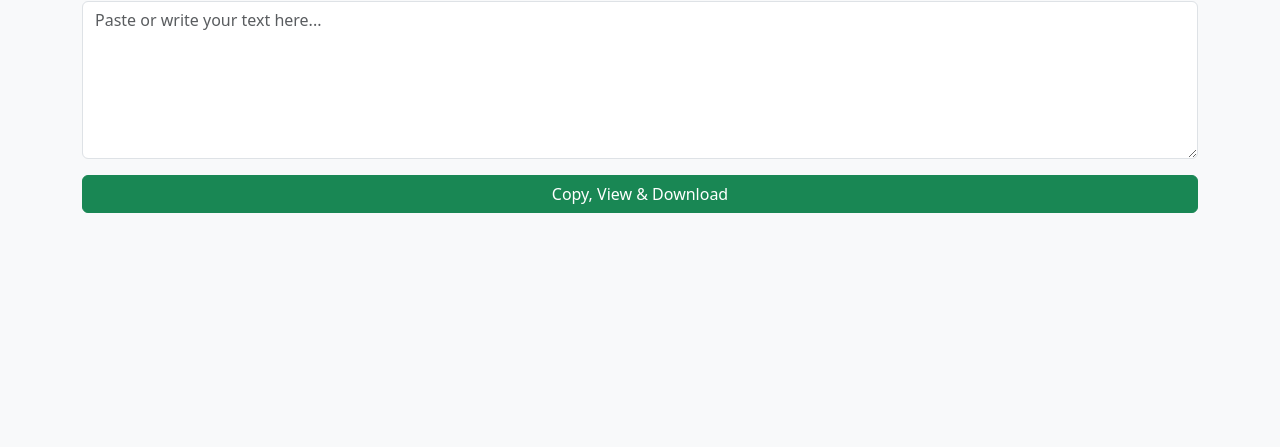
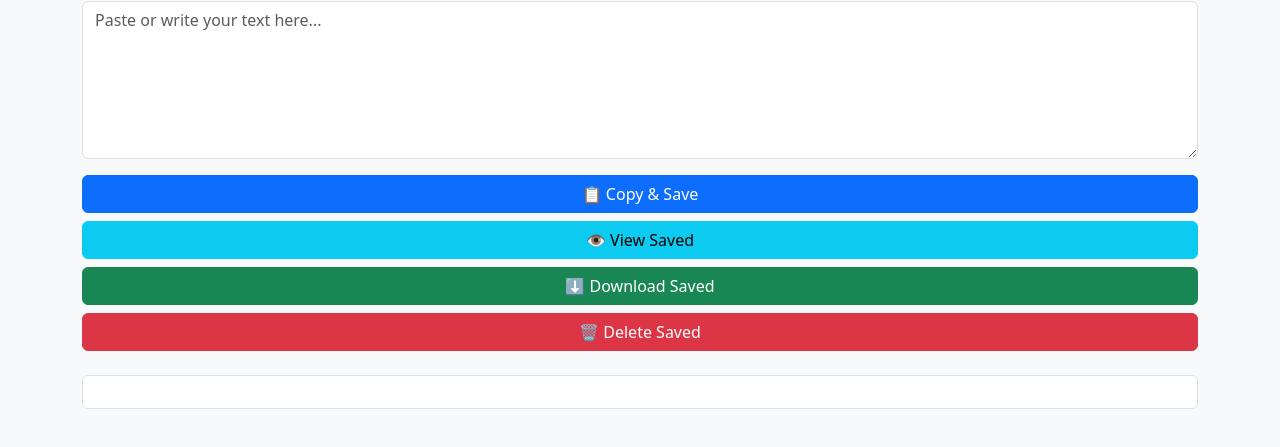
Before and after one commit to rnccsstudent/copy-paste-app, a plain HTML site: page index.html in a window 1280 px wide. Shown: the part 105-552 px from the top of the page. Drawn offline with nearby package versions, Linux system fonts and the light colour scheme.

Commit message:
Update index.html

```diff
--- a/index.html
+++ b/index.html
@@ -3,21 +3,28 @@
 <head>
   <meta charset="UTF-8" />
   <meta name="viewport" content="width=device-width, initial-scale=1.0"/>
-  <title>Copy Paste App</title>
+  <title>📋 Fast Copy Paste App</title>
   <link href="https://cdn.jsdelivr.net/npm/bootstrap@5.3.0/dist/css/bootstrap.min.css" rel="stylesheet">
 </head>
 <body class="bg-light">
   <div class="container py-5">
     <h3 class="mb-4 text-center">📋 Fast Copy Paste App</h3>
+
     <textarea id="textInput" class="form-control mb-3" rows="6" placeholder="Paste or write your text here..."></textarea>
-    <div class="d-grid gap-2">
-      <button onclick="copyAndDownload()" class="btn btn-success">Copy, View & Download</button>
-    </div>
-    <p class="mt-3 text-center text-success" id="statusMsg"></p>
+
+    <button onclick="copyAndSend()" class="btn btn-primary w-100 mb-2">📋 Copy & Save</button>
+    <button onclick="viewText()" class="btn btn-info w-100 mb-2">👁️ View Saved</button>
+    <button onclick="downloadText()" class="btn btn-success w-100 mb-2">⬇️ Download Saved</button>
+    <button onclick="deleteText()" class="btn btn-danger w-100 mb-2">🗑️ Delete Saved</button>
+
+    <pre id="viewArea" class="mt-3 p-3 bg-white border rounded" style="white-space: pre-wrap;"></pre>
+    <p id="statusMsg" class="text-success mt-2"></p>
   </div>
 
   <script>
-    async function copyAndDownload() {
+    const BASE_URL = "https://pranabmahata.pythonanywhere.com";
+
+    async function copyAndSend() {
       const text = document.getElementById("textInput").value.trim();
       const statusMsg = document.getElementById("statusMsg");
 
@@ -27,34 +34,42 @@
       }
 
       try {
-        // Copy to clipboard
         await navigator.clipboard.writeText(text);
 
-        // Send to backend and get download response
-        const response = await fetch("https://pranabmahata.pythonanywhere.com/save", {
+        const response = await fetch(`${BASE_URL}/save`, {
           method: "POST",
-          headers: {
-            "Content-Type": "application/json"
-          },
+          headers: { "Content-Type": "application/json" },
           body: JSON.stringify({ text })
         });
 
-        if (!response.ok) throw new Error("Download failed");
+        const result = await response.json();
+        statusMsg.innerText = result.message;
+        document.getElementById("textInput").value = "";
+      } catch (err) {
+        statusMsg.innerText = "Failed to copy or save!";
+      }
+    }
 
-        const blob = await response.blob();
-        const url = window.URL.createObjectURL(blob);
-        const a = document.createElement("a");
-        a.href = url;
-        a.download = "copied.txt";
-        a.click();
-        window.URL.revokeObjectURL(url);
+    async function viewText() {
+      const viewArea = document.getElementById("viewArea");
+      try {
+        const response = await fetch(`${BASE_URL}/view`);
+        const result = await response.json();
+        viewArea.innerText = result.content || "No content saved yet.";
+      } catch (err) {
+        viewArea.innerText = "Error loading content!";
+      }
+    }
 
-        document.getElementById("textInput").value = "";
-        statusMsg.innerText = "Copied and file downloaded!";
-      } catch (err) {
-        console.error(err);
-        statusMsg.innerText = "Failed to copy or download.";
-      }
+    function downloadText() {
+      window.location.href = `${BASE_URL}/download`;
+    }
+
+    async function deleteText() {
+      const response = await fetch(`${BASE_URL}/delete`, { method: "DELETE" });
+      const result = await response.json();
+      document.getElementById("statusMsg").innerText = result.message;
+      document.getElementById("viewArea").innerText = "";
     }
   </script>
 </body>
```
